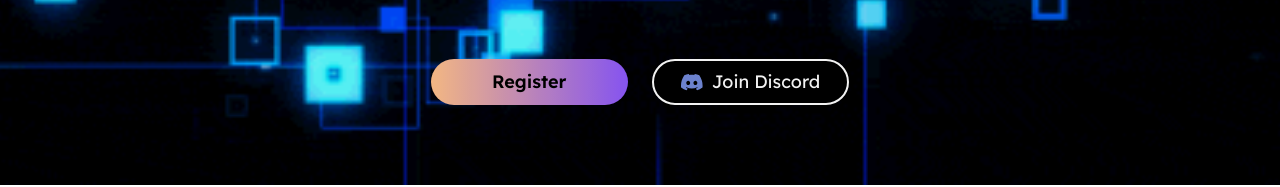
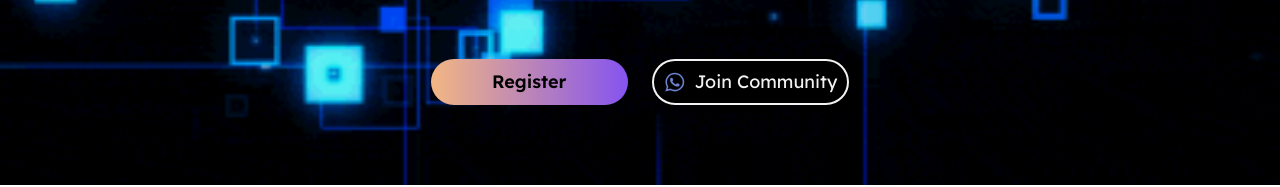
Before and after one commit to adithi2903/Event-Page2, a Next.js app: page / in a window 1280 px wide. Shown: the part 725-912 px from the top of the page. Built offline with nearby package versions, Linux system fonts and the light colour scheme.

Commit message:
Effect Updations

```diff
--- a/components/ComingSoon/HButtons.jsx
+++ b/components/ComingSoon/HButtons.jsx
@@ -1,18 +1,18 @@
 import styles from '/styles/HButton.module.css'
 import Link from 'next/link'
-import { SiDiscord } from 'react-icons/si'
+import { FaWhatsapp } from 'react-icons/fa'
 
 const HButtons = () => {
     return (
         <div className={styles.buttons}>
-            <Link href="/events">
+            <Link href="/events" passHref>
                     <button className={styles.b1}>Register</button>
             </Link>
             <button className={styles.b2}>
-                <Link href="https://discord.gg/pyVrmC4DTk" target="_blank">
+                <Link href="/" target="_blank">
                     <a target="_blank">
-                        <SiDiscord className={styles.faicon} />
-                        <span> Join Discord </span>
+                        <FaWhatsapp className={styles.faicon} />
+                        <span> Join Community </span>
                     </a>
                 </Link>
             </button>
--- a/components/Footer/Footer.js
+++ b/components/Footer/Footer.js
@@ -33,7 +33,7 @@ const Footer = () => {
                         </li>
                         <li>
                             <Link
-                                href="https://www.facebook.com/Dhruva-IIITK-100145739097786"
+                                href="/"
                                 passHref={true}
                             >
                                 <a target="_blank">
@@ -43,7 +43,7 @@ const Footer = () => {
                         </li>
                         <li>
                             <Link
-                                href="https://www.instagram.com/dhruva_iiitk/"
+                                href="/"
                                 passHref={true}
                             >
                                 <a target="_blank">
@@ -53,7 +53,7 @@ const Footer = () => {
                         </li>
                         <li>
                             <Link
-                                href="https://twitter.com/Dhruva_IIITK"
+                                href="/"
                                 passHref={true}
                             >
                                 <a target="_blank">
@@ -63,7 +63,7 @@ const Footer = () => {
                         </li>
                         <li>
                             <Link
-                                href="https://discord.com/channels/@me"
+                                href="/"
                                 passHref={true}
                             >
                                 <a target="_blank">
@@ -73,7 +73,7 @@ const Footer = () => {
                         </li>
                         <li>
                             <Link
-                                href="https://www.youtube.com/channel/UCgEeC4C9ilVYTgBFlwofjUA"
+                                href="/"
                                 passHref={true}
                             >
                                 <a target="_blank">
@@ -83,7 +83,7 @@ const Footer = () => {
                         </li>
                         <li>
                             <Link
-                                href="https://www.twitch.tv/dhruva_iiitk"
+                                href="/"
                                 passHref={true}
                             >
                                 <a target="_blank">
--- a/pages/event/[id]/index.js
+++ b/pages/event/[id]/index.js
@@ -55,7 +55,7 @@ export default function Home(props) {
                         name="description"
                         content="NEURA AI"
                     />
-                    <link rel="icon" href="/favicon.ico" />
+                    <link rel="icon" href="/NEURA_AI.png" />
                 </Head>
                 <Navbar />
                 <EventHeading
--- a/styles/Header.module.css
+++ b/styles/Header.module.css
@@ -6,7 +6,7 @@
     min-height: 100vh;
     position: relative;
     filter: drop-shadow(0px 4px 6px rgba(111, 0, 0, 0.5));
-    filter: blur(0.7px) brightness(0.95);
+    filter: blur(0.1px) brightness(0.95);
     padding-bottom: 80px;
     padding-left: 2%;
     padding-right: 2%;
```
